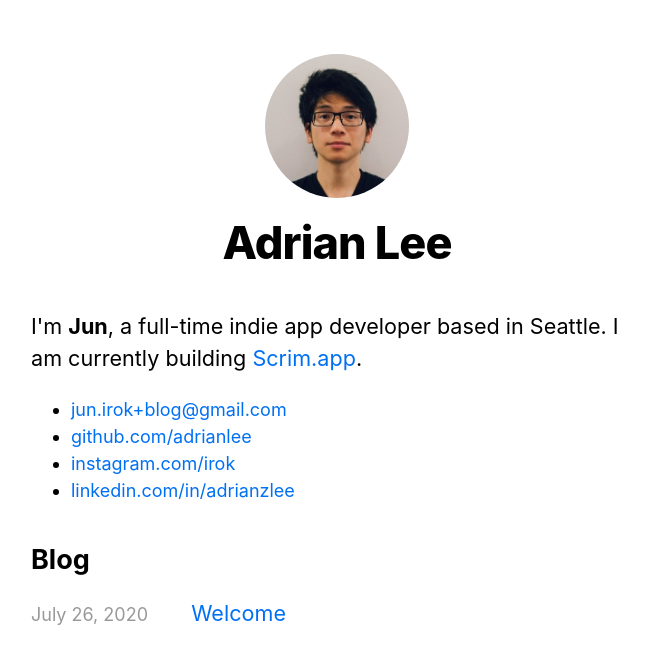
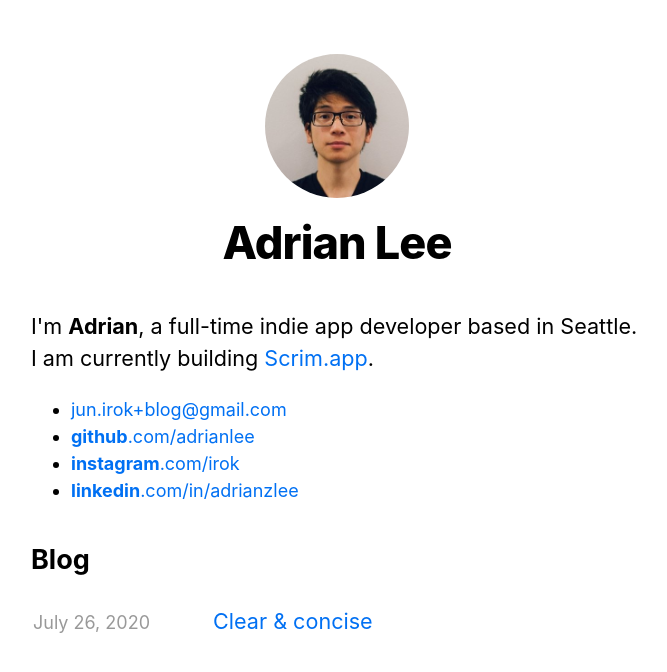
Before and after one commit to adrianlee/blog, a Next.js app: page / in a window 1280 px wide. Shown: the top 672 px of the page, without its empty margins (303-970 px from the left). Built offline with nearby package versions, Linux system fonts and the light colour scheme.

Commit message:
Update first post

```diff
--- a/pages/index.js
+++ b/pages/index.js
@@ -23,7 +23,7 @@ export default function Home({ allPostsData }) {
       </Head>
       <section className={utilStyles.headingMd}>
         <p>
-          I'm <strong>Jun</strong>, a full-time indie app developer based in
+          I'm <strong>Adrian</strong>, a full-time indie app developer based in
           Seattle. I am currently building{" "}
           <a href="https://scrim.app">Scrim.app</a>.
         </p>
@@ -35,14 +35,18 @@ export default function Home({ allPostsData }) {
               </a>
             </li>
             <li>
-              <a href="https://github.com/adrianlee">github.com/adrianlee</a>
+              <a href="https://github.com/adrianlee">
+                <strong>github</strong>.com/adrianlee
+              </a>
             </li>
             <li>
-              <a href="https://instagram.com/irok">instagram.com/irok</a>
+              <a href="https://instagram.com/irok">
+                <strong>instagram</strong>.com/irok
+              </a>
             </li>
             <li>
               <a href="https://www.linkedin.com/in/adrianzlee">
-                linkedin.com/in/adrianzlee
+                <strong>linkedin</strong>.com/in/adrianzlee
               </a>
             </li>
           </ul>
@@ -53,12 +57,13 @@ export default function Home({ allPostsData }) {
         <ul className={utilStyles.list}>
           {allPostsData.map(({ id, date, title }) => (
             <li className={utilStyles.listItem} key={id}>
-              <small className={utilStyles.lightText}>
-                <Date dateString={date} />
-              </small>
-              &emsp;&emsp;
+              <div className={utilStyles.dateText}>
+                <small className={utilStyles.lightText}>
+                  <Date dateString={date} />
+                </small>
+              </div>
               <Link href="/posts/[id]" as={`/posts/${id}`}>
-                <a>{title}</a>
+                <a className={utilStyles.boxLink}>{title}</a>
               </Link>
             </li>
           ))}
--- /dev/null
+++ b/posts/new-blog.md
@@ -0,0 +1,12 @@
+---
+title: "Clear & concise"
+date: "2020-07-26"
+---
+
+I started this blog for a few reasons:
+
+1.  **To organize my thoughts** I think a lot. I unintentially like to multi-task and that's detrimental to being able to think coherently. Overtime I feel like my thoughts and knowledge of things feel fragmented. I'm hoping that topics I write down will help me form the building blocks needed to improve my ability to think and explain things in a clear and concise manner.
+
+2.  **Control over my content** Zanga, Yahoo Mail, and Flickr were services that either sunset or changed their policies which made me lose my data. I have a good feeling that this JAMStack blog will stick around because I have full ownership of my content. I highly recommend you look into [NextJS](https://nextjs.org/learn/basics/create-nextjs-app) over other blog alternatives if you're looking for a solution that doesn't feel like a black box and want simplicity in development.
+
+3.  **Document life events** It's an interest time to start a new blog. I quit my full-time job late 2019 to take time off to work on my passion project and also _attempt_ to start a family (more on this one day).
--- a/posts/welcome.md
+++ /dev/null
@@ -1,6 +0,0 @@
----
-title: "Welcome"
-date: "2020-07-26"
----
-
-Hello World.
--- a/styles/utils.module.css
+++ b/styles/utils.module.css
@@ -45,8 +45,24 @@
 
 .listItem {
   margin: 0 0 1.25rem;
+  display: flex;
+  align-items: center;
 }
 
 .lightText {
   color: #999;
 }
+
+.dateText {
+  width: 170px;
+  padding: 2px;
+}
+
+.boxLink {
+  padding: 8px 12px;
+}
+
+.boxLink:hover {
+  background-color: #eee;
+  text-decoration: none;
+}
```
